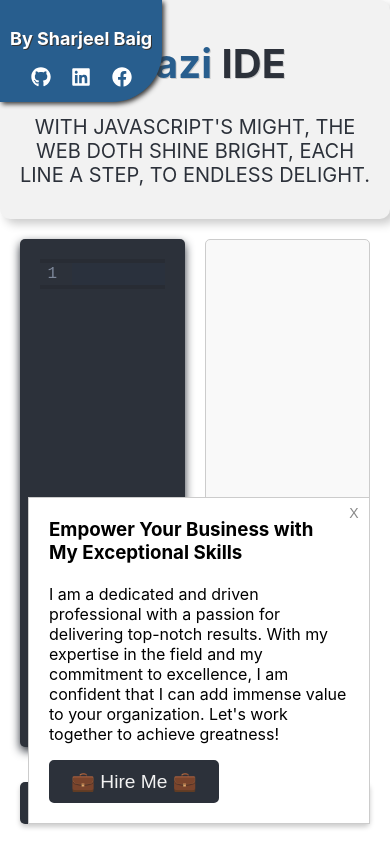
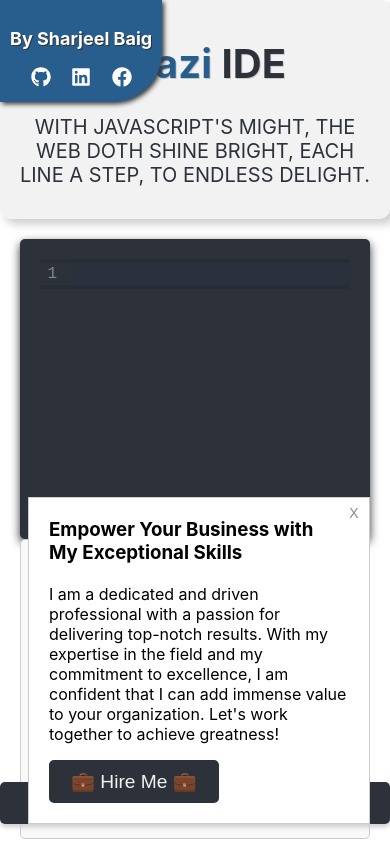
Before and after one commit to Sharjeelbaig/shaziIde, a React (Create React App) app: page / in a window 390 px wide. Built offline with nearby package versions, Linux system fonts and the light colour scheme.

Commit message:
made the code responsive

```diff
--- a/src/App.css
+++ b/src/App.css
@@ -9,28 +9,31 @@
     transform: translateY(0);
   }
 }
+
 .ide-container {
   display: flex;
   flex-direction: row;
   height: 65vh;
   padding: 20px;
   box-sizing: border-box;
-
 }
 
-.ide-input {
+.ide-input, .ide-output {
   width: 50%;
   overflow-y: scroll;
   height: 100%;
-  margin-right: 20px;
   padding: 20px;
   box-sizing: border-box;
   border-radius: 5px;
   font-size: 16px;
   font-family: 'Open Sans', sans-serif;
+  transition: all 0.3s ease-in-out;
+}
+
+.ide-input {
+  background: #2c313a;
   resize: none;
-  background: #2c313a;
-  transition: all 0.3s ease-in-out;
+  margin-right: 20px;
   box-shadow: 0px 4px 10px #2c313a;
 }
 
@@ -39,22 +42,13 @@
   background-color: #333;
 }
 
-.ide-input:hover{
+.ide-input:hover {
   animation: bounce 0.5s ease-out;
 }
 
 .ide-output {
-  width: 50%;
-  height: 100%;
-  overflow-y: scroll;
-  padding: 20px;
-  box-sizing: border-box;
   border: 1px solid #ccc;
-  border-radius: 5px;
-  font-size: 16px;
-  font-family: 'Open Sans', sans-serif;
   background-color: #f9f9f9;
-  transition: all 0.3s ease-in-out;
 }
 
 .ide-evaluate-button {
@@ -85,24 +79,39 @@
   transform: translateY(2px);
   box-shadow: none;
 }
-.ide-input::-webkit-scrollbar {
+
+.ide-input::-webkit-scrollbar, .ide-output::-webkit-scrollbar {
   width: 10px;
-  background-color: #2c313a;
   border-radius: 10px;
 }
 
-.ide-input::-webkit-scrollbar-thumb {
+.ide-input::-webkit-scrollbar-thumb, .ide-output::-webkit-scrollbar-thumb {
   border-radius: 10px;
   background-color: #ccc;
 }
 
-.ide-output::-webkit-scrollbar {
-  width: 10px;
-  background-color: #f9f9f9;
-  border-radius: 10px;
+@media (max-width: 1024px) {
+  .ide-container {
+    flex-direction: column;
+  }
+  .ide-input, .ide-output {
+    width: 100%;
+    height: 50%;
 }
 
-.ide-output::-webkit-scrollbar-thumb {
-  border-radius: 10px;
-  background-color: #ccc;
+@media (max-width: 767px) {
+  .ide-container {
+    flex-direction: column;
+    height: auto;
+  }
+  .ide-input, .ide-output {
+    height: auto;
+    min-height: 300px;
+  }
+  .ide-evaluate-button {
+    width: 100%;
+    left: 0;
+    right: 0;
+  }
 }
+}
```
